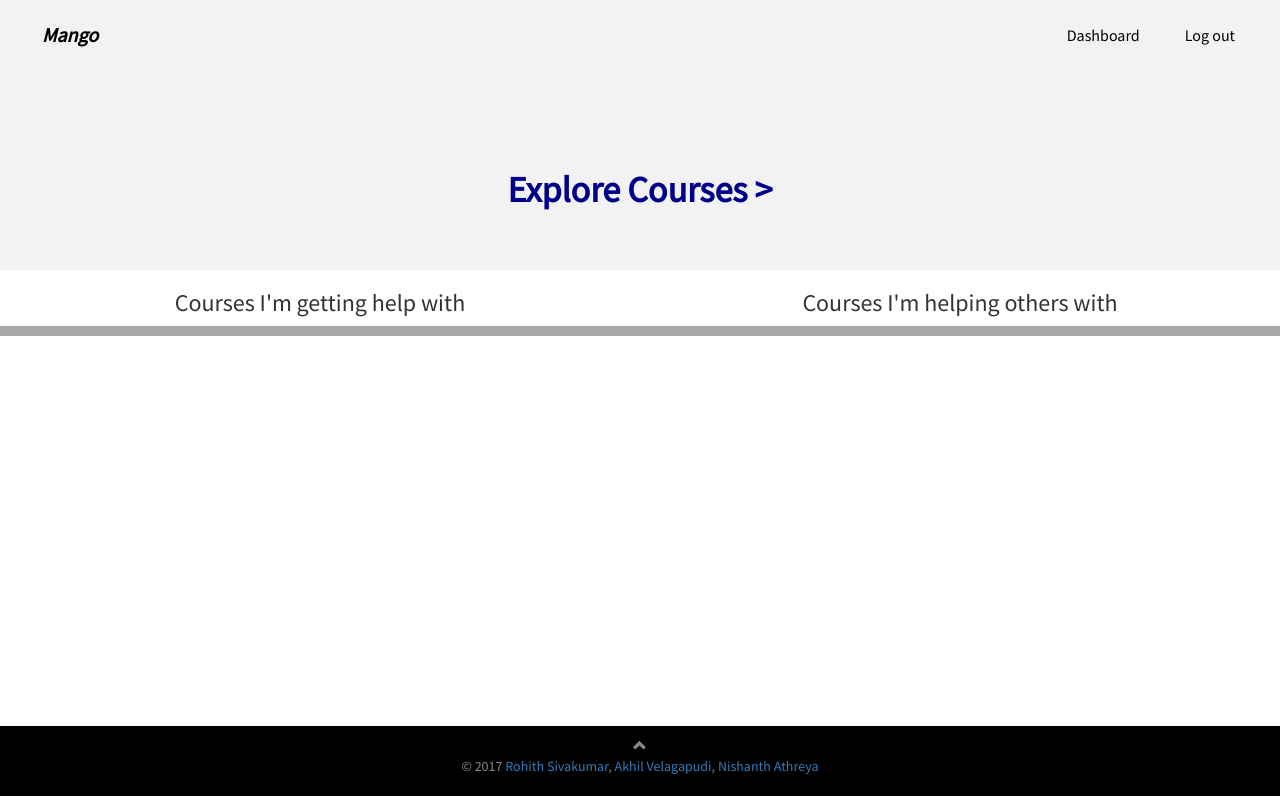
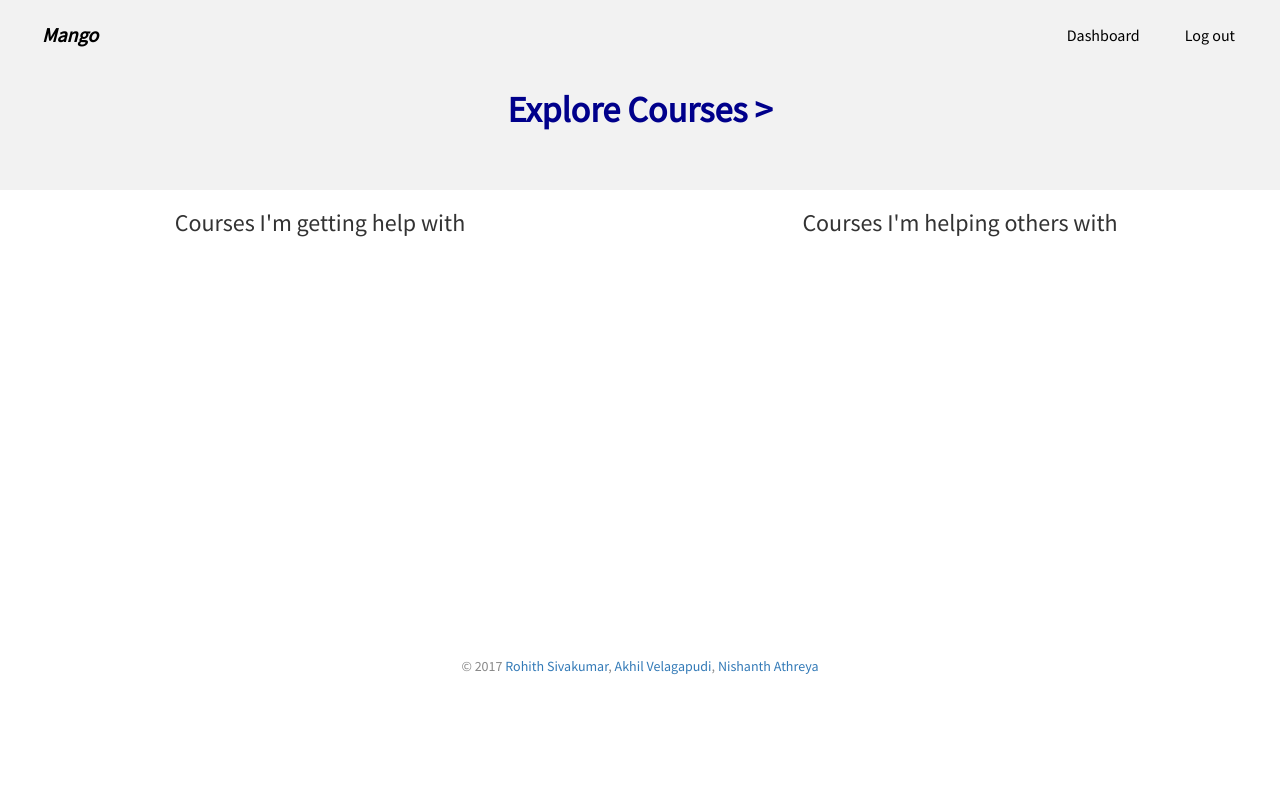
Before and after one commit to NishanthAthreya/Mango, a Flask app: page /dashboard in a window 1280 px wide. Run offline with Flask 2, Linux system fonts and the light colour scheme; the visitor is signed in with stand-in values (Sample User, id 1); data that the repository does not hold is empty; some libraries are stand-ins or nearby versions.

Commit message:
front end changes

```diff
--- a/static/css/dashboard_css.css
+++ b/static/css/dashboard_css.css
@@ -81,7 +81,7 @@ div.navbar-collapse {
 
 #explore-courses
 {
-	padding-top:150px;
+	padding-top:70px;
 	background-color:rgb(242, 242, 242);
 	padding-bottom:50px;
 }
@@ -139,16 +139,11 @@ figure {
 
 /* footer */
 
-#up-arrow {
-	-webkit-transition: -webkit-transform .3s ease-in-out;
-	transition: transform .3s ease-in-out;
-	color: #888;
-}
 
 footer {
 	padding-top: 10px;
 	padding-bottom: 10px;
-	background-color: black;
+
 	color: #888;
 }
 
--- a/templates/dashboard.html
+++ b/templates/dashboard.html
@@ -87,7 +87,7 @@ update pictures in team cards
 			<div class="collapse navbar-collapse" id="my-navbar">
 				<ul class="nav navbar-nav navbar-right">
 					<li><a href="#" class="navbar-link">Dashboard</a></li>
-					<li><a href="#" class="navbar-link">Log out</a></li>
+					<li><a href="/logout" class="navbar-link">Log out</a></li>
 				</ul>
 			</div>
 
@@ -115,7 +115,7 @@ update pictures in team cards
 		</div>
 
 		<div class="row" style="min-height:400px;">
-			<div class="col-xs-6" id="courses-learning"style="background-color:DarkGray; padding-top:10px;">
+			<div class="col-xs-6" id="courses-learning"style="padding-top:10px;">
 
 				<!-- delete this-->
 				<!--<p>to be inserted from template</p>-->
@@ -131,7 +131,7 @@ update pictures in team cards
 
 
 			</div>
-			<div class="col-xs-6" style="background-color:DarkGray;padding-top:10px;"id="courses-teaching">
+			<div class="col-xs-6" style="padding-top:10px;"id="courses-teaching">
 
 				<!--delete this -->
 				<!--<p>to be inserted from template</p>-->
@@ -164,9 +164,6 @@ update pictures in team cards
 
 	<!--Footer -->
 	<footer class="container-fluid text-center">
-		<a href="#myPage" title="take me up!" data-toggle="tooltip">
-			<span id="up-arrow" class="glyphicon glyphicon-chevron-up"></span>
-		</a>
 		<p>&copy; 2017 <a href="http://rohithsivakumar.github.io" target="_blank">Rohith Sivakumar</a>, <a href="https://github.com/akhilles" target="_blank">Akhil Velagapudi</a>, <a href="https://github.com/nis123" target="_blank">Nishanth Athreya</a></p>
 	</footer>
 
--- a/templates/index.html
+++ b/templates/index.html
@@ -105,6 +105,7 @@ make custom 404 page
 				<button type="submit" class="btn btn-default" style="font-size:17px;" id="sign-in-button">Sign In</button>
 				<!-- could move this out of the form, it changes length of input boxes -->
 				<a href="/signup" style="margin-left:20px; font-size:17px;">Sign Up</a>
+
 			</form>
 
 
```
